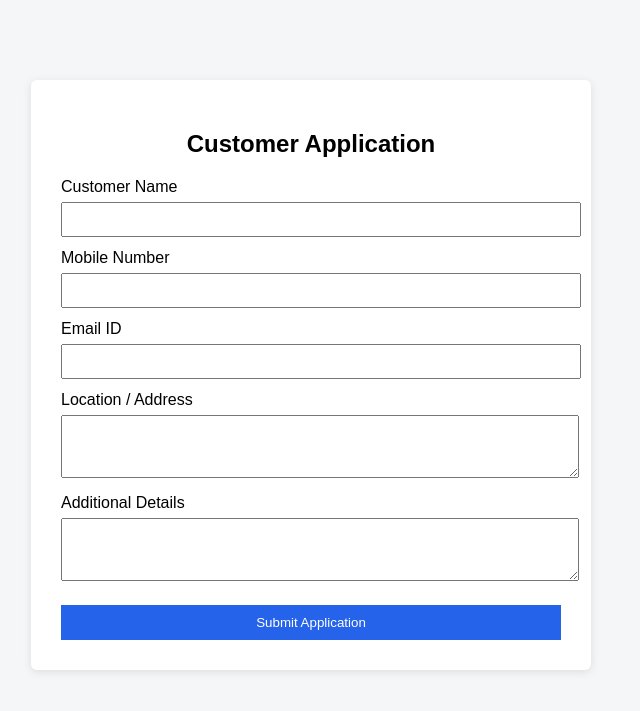
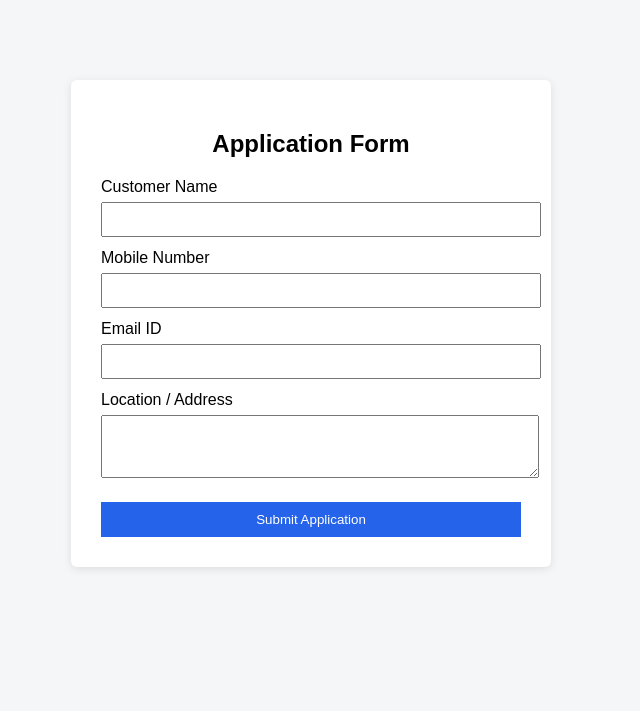
Before and after one commit to ovelvoro-stack/velvoro_os, a FastAPI app: page /application in a window 1280 px wide. Shown: the top 711 px of the page, without its empty margins (329-969 px from the left). Run offline with FastAPI, Linux system fonts and the light colour scheme.

Commit message:
Update application.html

```diff
--- a/templates/application.html
+++ b/templates/application.html
@@ -1,15 +1,17 @@
+<!-- app/templates/application.html -->
+
 <!DOCTYPE html>
 <html lang="en">
 <head>
     <meta charset="UTF-8">
-    <title>Application Form</title>
+    <title>Velvoro OS - Application</title>
     <style>
         body {
             font-family: Arial, sans-serif;
             background: #f4f6f8;
         }
         .form-box {
-            width: 500px;
+            width: 420px;
             margin: 80px auto;
             padding: 30px;
             background: #ffffff;
@@ -34,7 +36,7 @@
             width: 100%;
             padding: 10px;
             background: #2563eb;
-            color: #fff;
+            color: #ffffff;
             border: none;
             cursor: pointer;
         }
@@ -42,14 +44,14 @@
 </head>
 <body>
     <div class="form-box">
-        <h2>Customer Application</h2>
+        <h2>Application Form</h2>
 
-        <form method="post" action="/application/submit">
+        <form method="post" action="/application">
             <label>Customer Name</label>
             <input type="text" name="customer_name" required>
 
             <label>Mobile Number</label>
-            <input type="text" name="mobile" required>
+            <input type="text" name="mobile_number" required>
 
             <label>Email ID</label>
             <input type="email" name="email" required>
@@ -57,9 +59,6 @@
             <label>Location / Address</label>
             <textarea name="location" rows="3" required></textarea>
 
-            <label>Additional Details</label>
-            <textarea name="details" rows="3"></textarea>
-
             <button type="submit">Submit Application</button>
         </form>
     </div>
```
